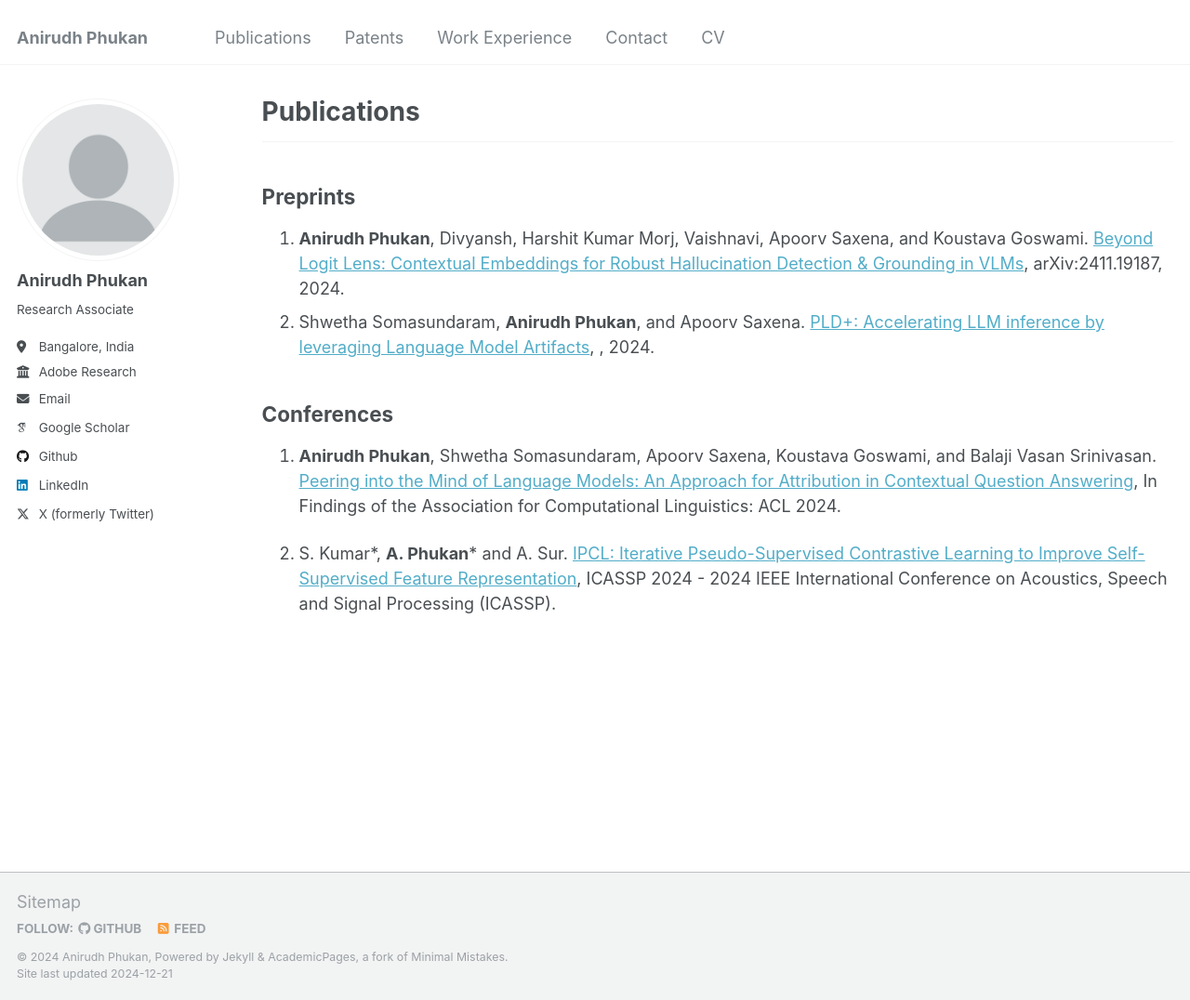
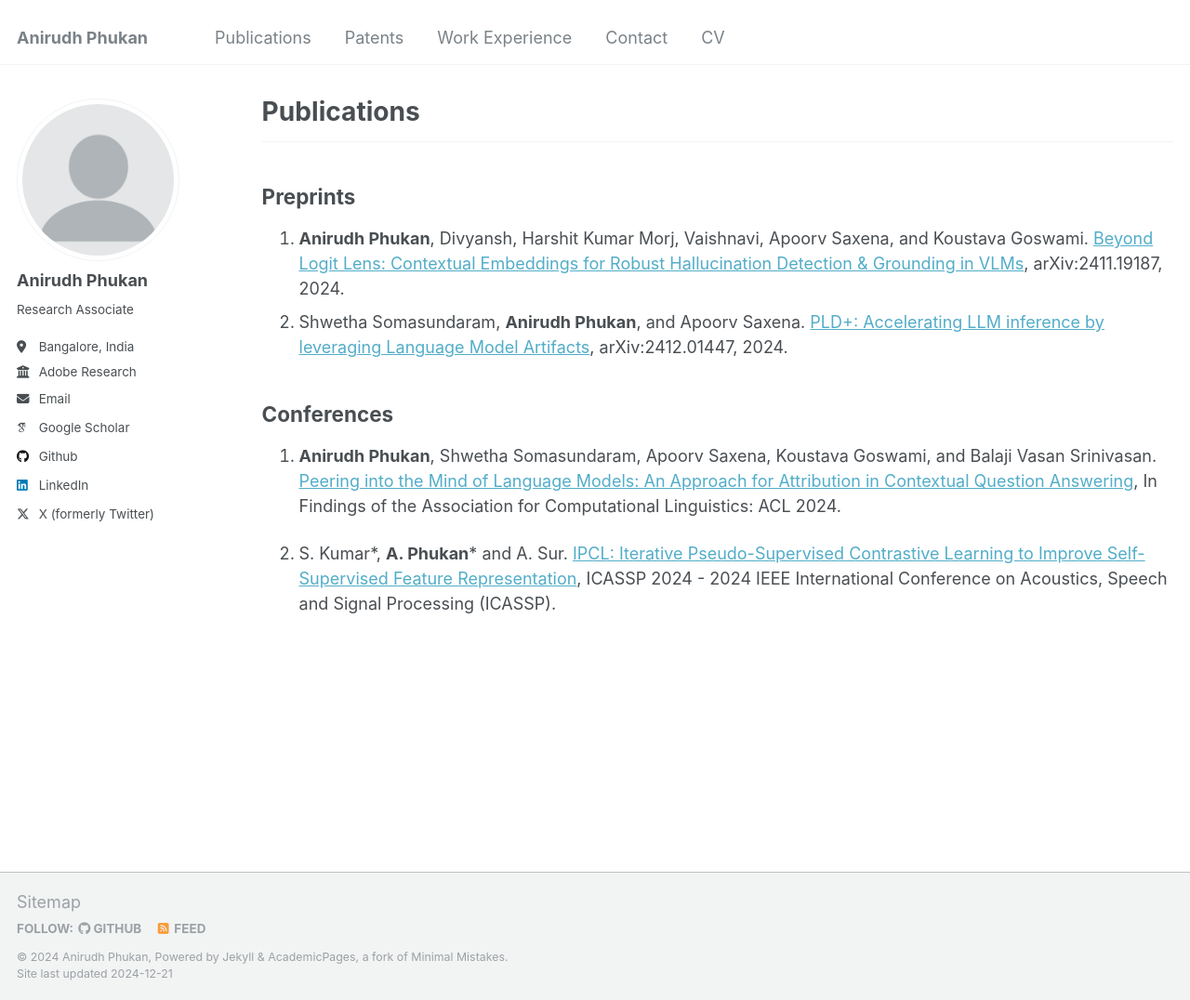
Before and after one commit to Anirudh-Phukan/Anirudh-Phukan.github.io, a Jekyll site: the page built from _pages/publications.md, in a window 1280 px wide and 1076 px high. Shown: the whole window at 93% size. Built offline with Jekyll 4.4.1, drawn with Linux system fonts in a browser that asks for light colours; some web fonts are replaced.

Commit message:
modified publications.md

```diff
--- a/_pages/publications.md
+++ b/_pages/publications.md
@@ -8,7 +8,7 @@ author_profile: true
 ---
 ## Preprints
 1. **Anirudh Phukan**, Divyansh, Harshit Kumar Morj, Vaishnavi, Apoorv Saxena, and Koustava Goswami. [Beyond Logit Lens: Contextual Embeddings for Robust Hallucination Detection & Grounding in VLMs](https://arxiv.org/abs/2411.19187), arXiv:2411.19187, 2024.
-2. Shwetha Somasundaram, **Anirudh Phukan**, and Apoorv Saxena. [PLD+: Accelerating LLM inference by leveraging Language Model Artifacts](), , 2024.
+2. Shwetha Somasundaram, **Anirudh Phukan**, and Apoorv Saxena. [PLD+: Accelerating LLM inference by leveraging Language Model Artifacts](https://arxiv.org/abs/2412.01447), arXiv:2412.01447, 2024.
 
 
 ## Conferences
```
